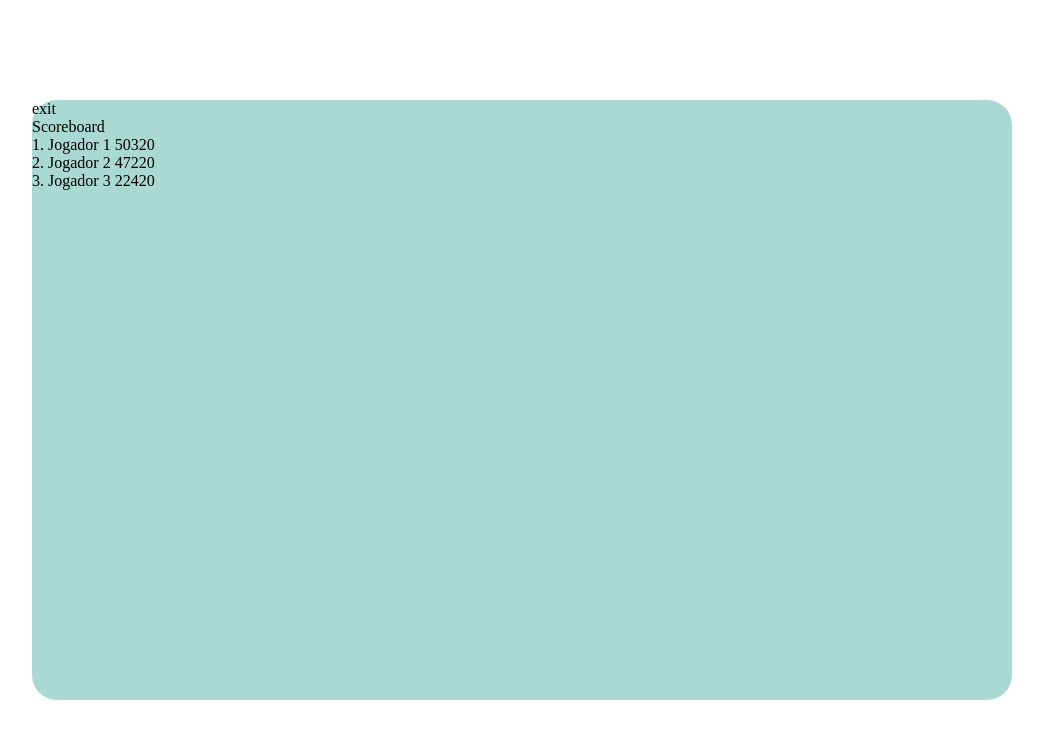
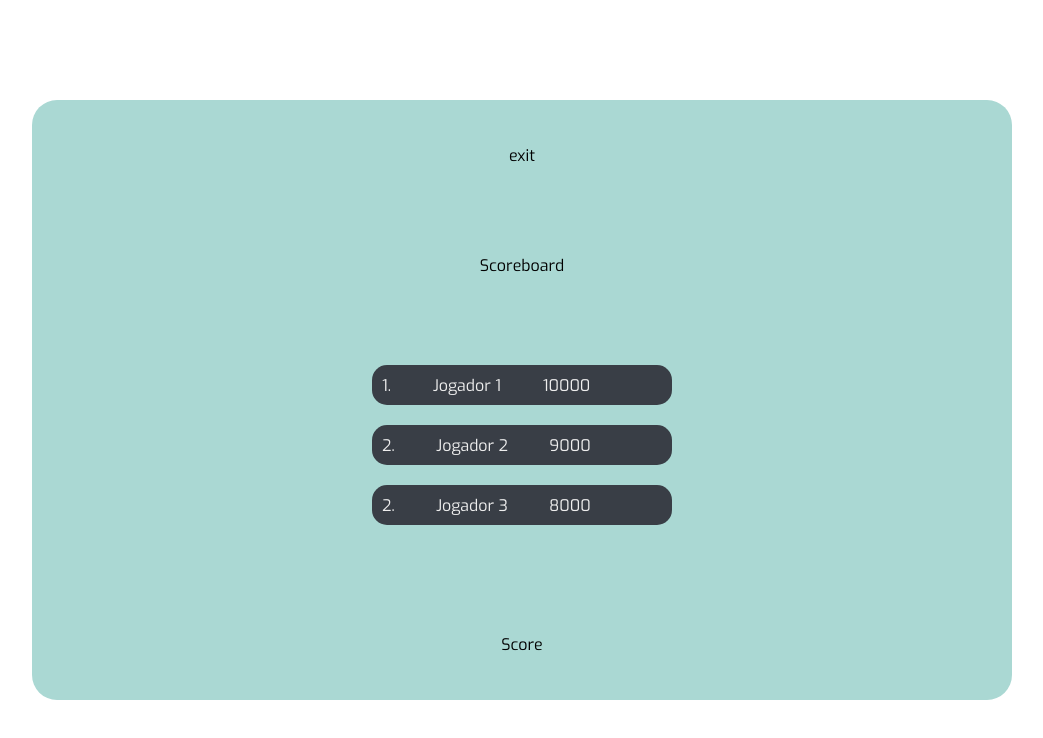
Before and after one commit to lucasstecher/STUN, a plain HTML site: page web/components/telaPlacar.html in a window 1280 px wide. Shown: the whole page, without its empty margins (118-1161 px from the left). Drawn offline with Linux system fonts and the light colour scheme.

Commit message:
style: modificando a tela de players

```diff
--- a/web/components/telaPlacar.html
+++ b/web/components/telaPlacar.html
@@ -20,11 +20,21 @@
       <div class="botao-voltar">exit</div>
 
       <div class="scoreboard">Scoreboard</div>
-      <div class="jogador1">1. Jogador 1 50320</div>
-      <div class="jogador2">2. Jogador 2 47220</div>
-      <div class="jogador3">3. Jogador 3 22420</div>
 
-      <div class="score"></div>
+      <div class="jogadores">
+      <div class="jogador1">
+        <span>1.</span><span>Jogador 1</span><span>10000</span><span class="medalha"></span>
+      </div>
+      <div class="jogador2">
+        <span>2.</span><span>Jogador 2</span><span>9000</span><span class="medalha"></span>
+      </div>
+      <div class="jogador3">
+        <span>2.</span><span>Jogador 3</span><span>8000</span><span class="medalha"></span>
+      </div>
+
+      </div>
+
+      <div class="score">Score</div>
 
     </div>
 
--- a/web/css/style-tela-placar.css
+++ b/web/css/style-tela-placar.css
@@ -1,10 +1,17 @@
+@import url('https://fonts.googleapis.com/css2?family=Exo:wght@400;700&display=swap');
+
 * {
     margin: 0;
     padding: 0;
     box-sizing: border-box;
 }
 
+body{
+    font-family: 'Exo', sans-serif;
+}
+
 /* vh é o que o usuário enxerga na tela */
+
 
 .main{
     width: 100%;
@@ -16,8 +23,38 @@
 }
 
 .div-geral{
+    display: flex;
+    flex-direction: column;
+    align-items: center;
+    justify-content: space-around;
     width: 980px;
     height: 600px;
-    background: #AAD8D3;
+    background-color: #AAD8D3;
     border-radius: 25px;
 }
+
+/* .jogadores div se aplica aos filhos da classe .jogadores (div) */
+
+.jogadores div{
+    height: 40px;
+    width: 300px;
+    background-color: #393E46;
+    margin-bottom: 20px;
+    border-radius: 15px;
+    color:  #EEEEEE;
+    display: flex;
+    align-items: center;
+    justify-content: space-between;
+    padding: 10px;
+}
+
+.medalha {
+    padding: 0;
+    width: 30px ;
+    height: 30px ;
+    border-radius: 50% ;
+}
+
+.medalha > span{
+    background-color: #E6CA67;
+}
```
